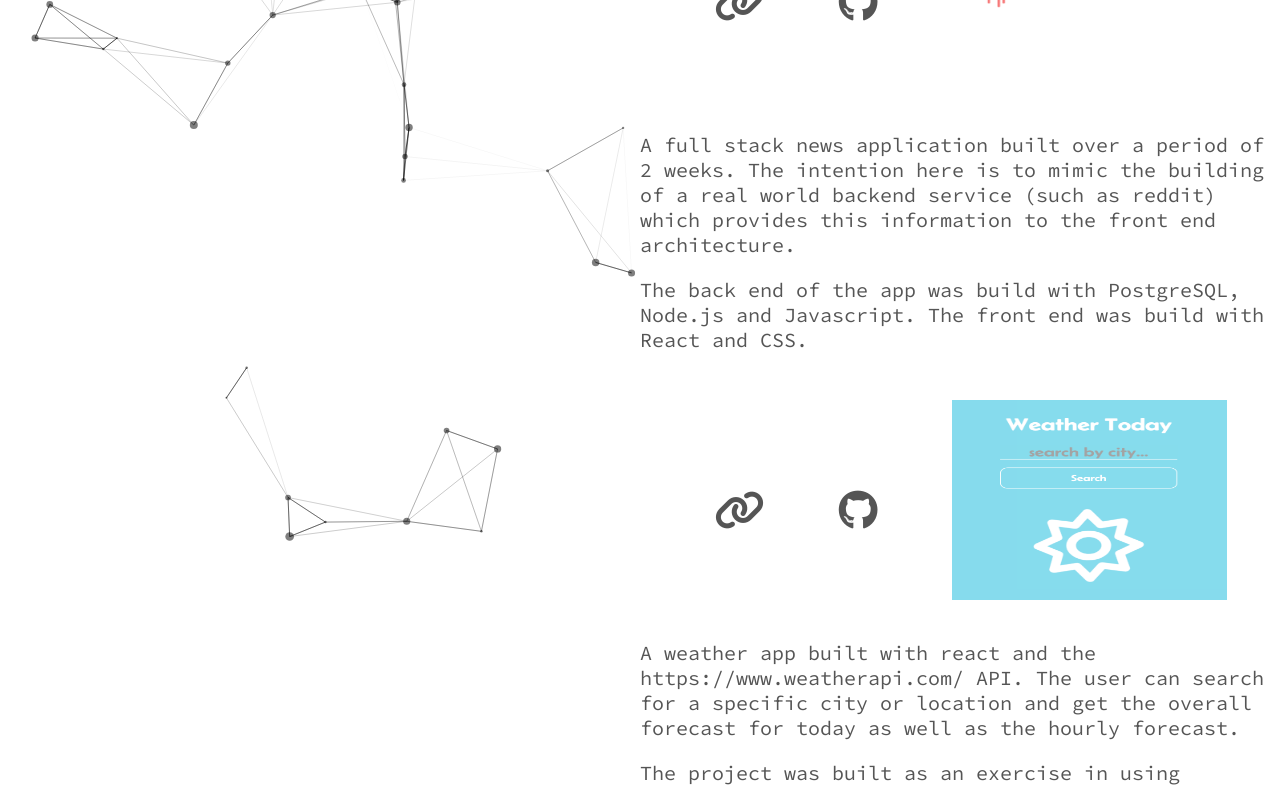
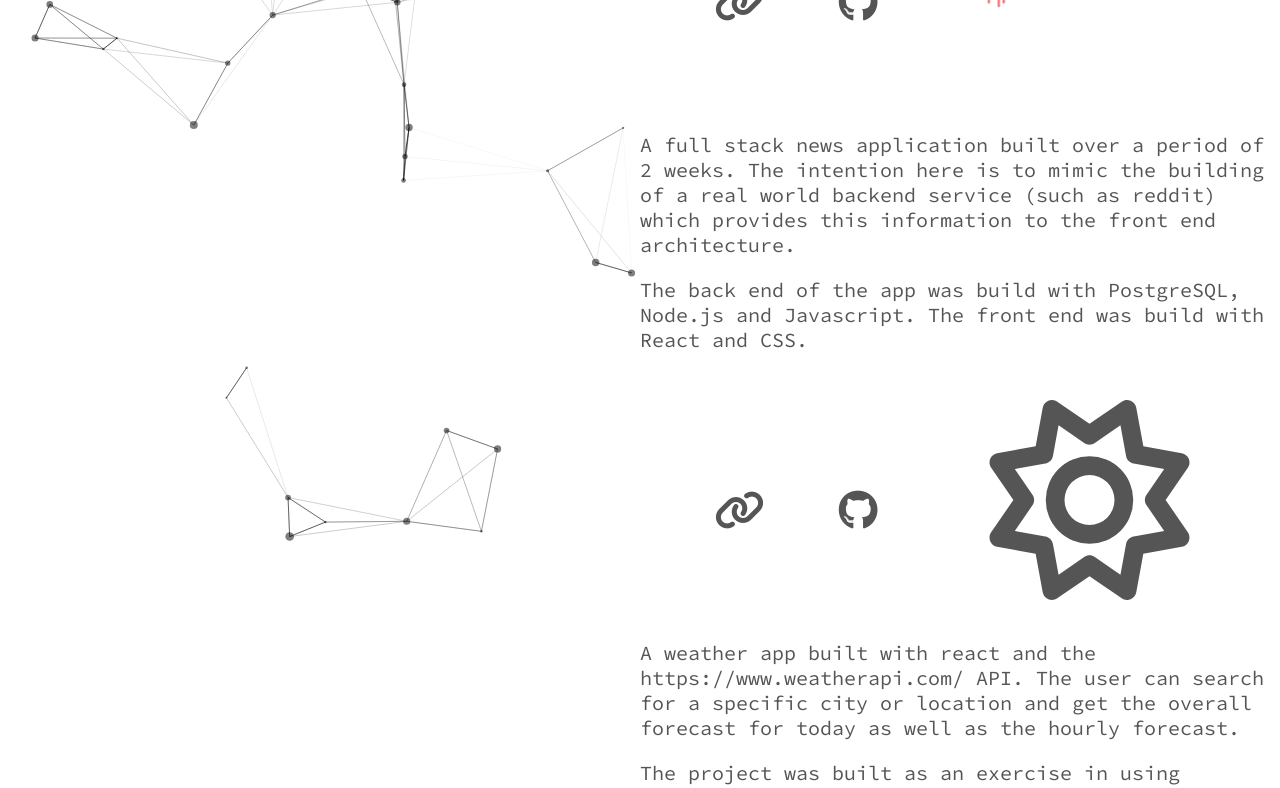
Before and after one commit to BGS89/portfolio, a React (Vite) app: page /projects in a window 1280 px wide. Shown: the part 428-1216 px from the top of the page. Built offline with nearby package versions, Linux system fonts and the light colour scheme.

Commit message:
replace project images

```diff
--- a/src/components/Projects.jsx
+++ b/src/components/Projects.jsx
@@ -51,7 +51,7 @@ function Projects({ theme }) {
               </p>
             </div>
           }
-          image={"./assets/weather.png"}
+          image={"./assets/sun-regular.svg"}
           alt={"weather app front page"}
           demoLink={"https://bgsweather.netlify.app/"}
           gitLink={"https://github.com/BGS89/weather-today"}
```
Also changed, not shown: public/assets/povmaze.png, public/assets/sun-regular.svg (added).
